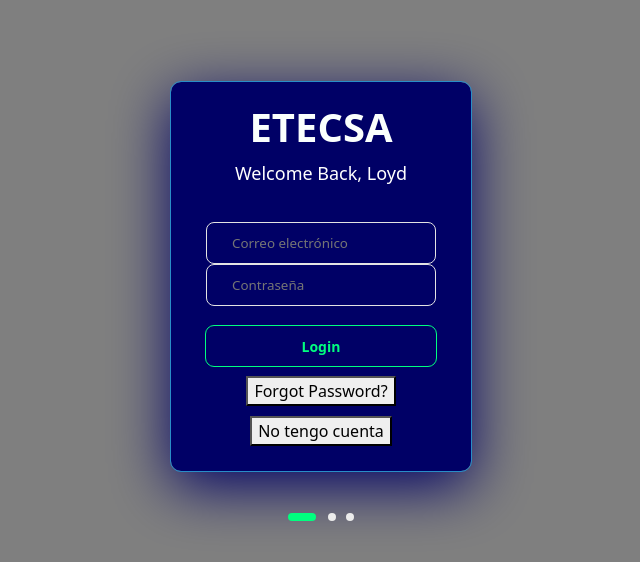
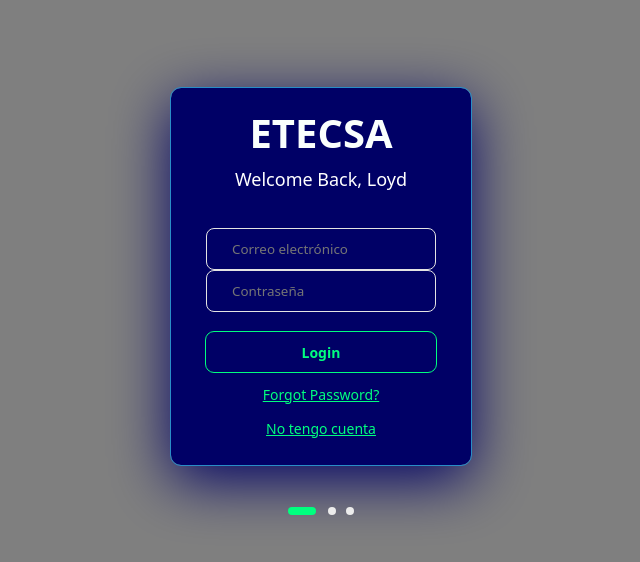
Before and after one commit to Erick0330/TETR4DIG-WEB-FRONTEND, a Vue app: page /login in a window 1280 px wide. Shown: the part 124-686 px from the top of the page, without its empty margins (319-959 px from the left). Built offline with nearby package versions, Linux system fonts and the light colour scheme.

Commit message:
Agregado estilo a botones de usuario

```diff
--- a/src/components/LoginComponent.vue
+++ b/src/components/LoginComponent.vue
@@ -271,4 +271,19 @@
 #bar:after {
   right: -38px;
 }
+
+/* Botones transparentes */
+.transparent-button {
+  background: none;
+  border: none;
+  color: #00ff7f;
+  font-size: 14px;
+  cursor: pointer;
+  text-decoration: underline;
+  transition: color 0.3s ease;
+}
+
+.transparent-button:hover {
+  color: #ffffff;
+}
 </style>
```
